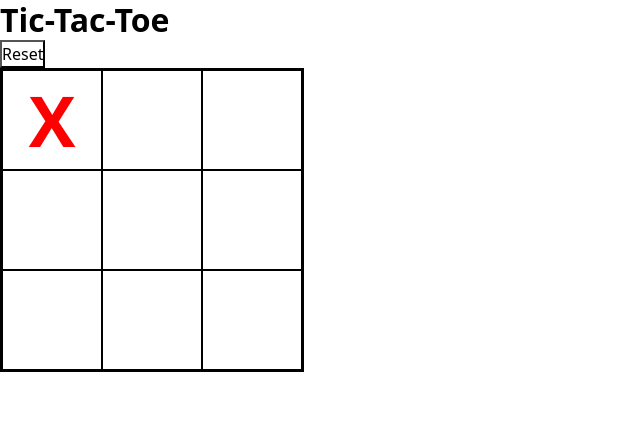
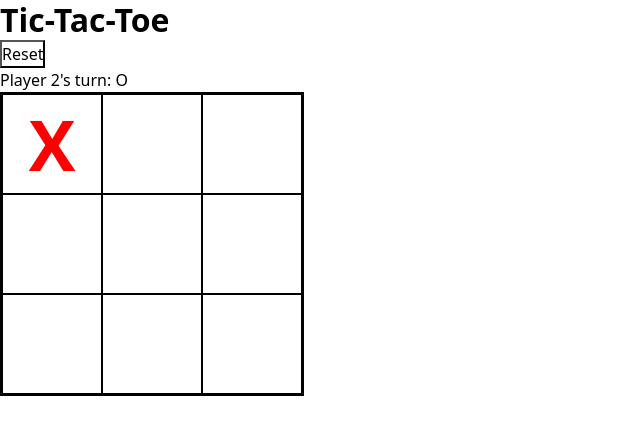
Before and after one commit to dmclink/odin-tic-tac-toe, a website: page index.html in a window 1280 px wide. Both pictures are taken after a click on the button 52 px from the left and 120 px from the top of the page. Shown: the whole page, without its empty margins (0-640 px from the left). Drawn offline with Linux system fonts and the light colour scheme.

Commit message:
feat: display current players turn

```diff
--- a/index.html
+++ b/index.html
@@ -15,6 +15,7 @@
     <button class="reset" , id="reset">Reset</button>
   </header>
   <main class="main">
+    <p id="player-turn"></p>
     <div class="board">
       <div class="col">
         <button class="cell" data-piece="." data-col="0" data-row="0"></button>
--- a/src/js/tic-tac-toe.js
+++ b/src/js/tic-tac-toe.js
@@ -225,6 +225,7 @@ const game = (function tictactoe() {
 		}
 
 		currentPlayer = 0;
+		events.emit('playerChange', currentPlayer);
 		winner = undefined;
 	}
 
@@ -280,8 +281,10 @@ const displayController = (function displayController() {
 	function updateCellData(data) {
 		const { row, col, symbol } = data;
 		console.log('updating cell data:', row, col, symbol);
+		const cell = cells[row][col];
 
-		cells[row][col].setAttribute('data-piece', symbol);
+		cell.setAttribute('data-piece', symbol);
+		cell.removeEventListener('click', handleCellClick);
 	}
 
 	function displayWinner(winner) {
@@ -291,16 +294,14 @@ const displayController = (function displayController() {
 
 	/** Updates DOM element with string describing current player. */
 	function updatePlayer(currentPlayer) {
-		// TODO: update a DOM element with current playerString
-		const playerStrings = ["Player 1: X's", "Player 2: O's"];
-		console.log(playerStrings[currentPlayer]);
+		const playerStrings = ["Player 1's turn: X", "Player 2's turn: O"];
+		document.querySelector('#player-turn').textContent =
+			playerStrings[currentPlayer];
 	}
 
-	function resetDisplay(currentPlayer) {
-		// TODO: reset all ui elements, cells data back to '.', update player turn
+	function resetDisplay() {
 		cellEls.forEach((cell) => {
 			cell.setAttribute('data-piece', '.');
-			updatePlayer(currentPlayer);
 		});
 	}
 
@@ -311,7 +312,6 @@ const displayController = (function displayController() {
 		});
 	}
 
-	// TODO: probably need to rebind events on restart
 	function unbindEvents() {
 		cellEls.forEach((cell) => {
 			cell.removeEventListener('click', handleCellClick);
```
